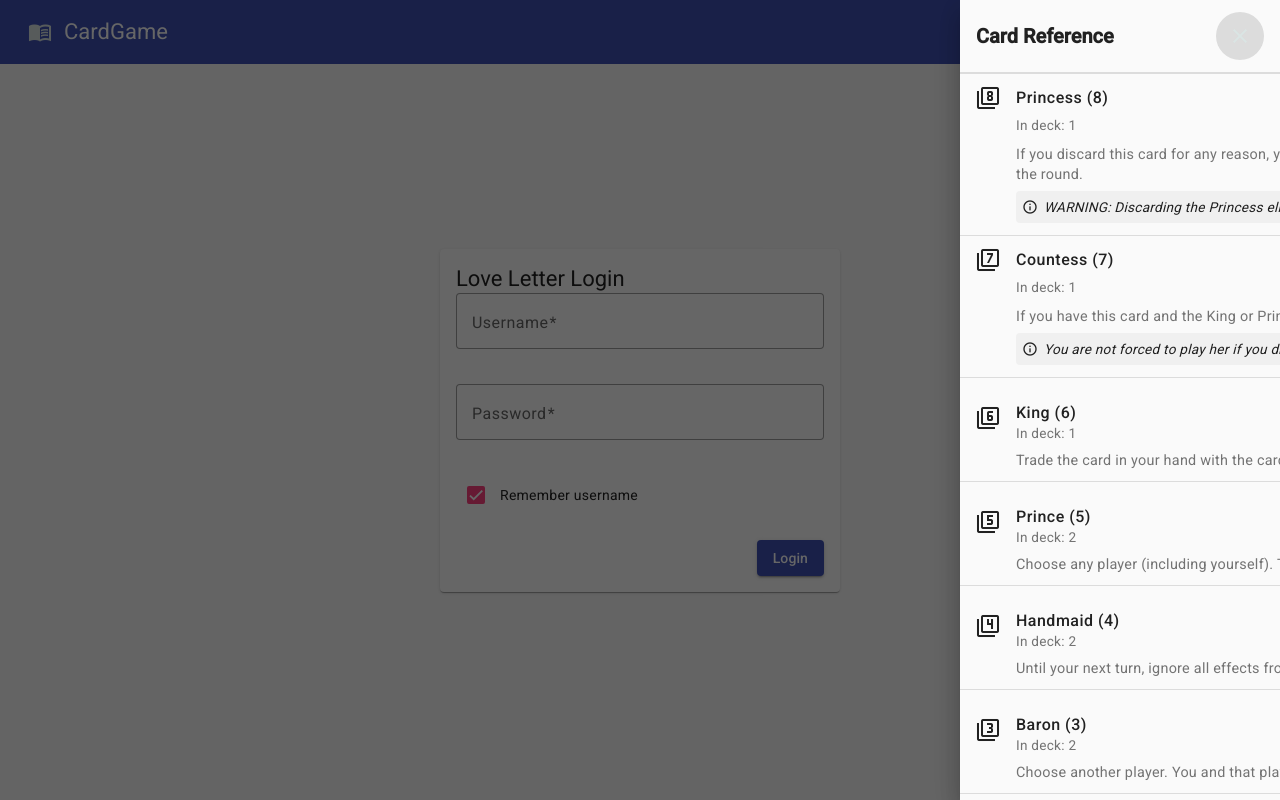
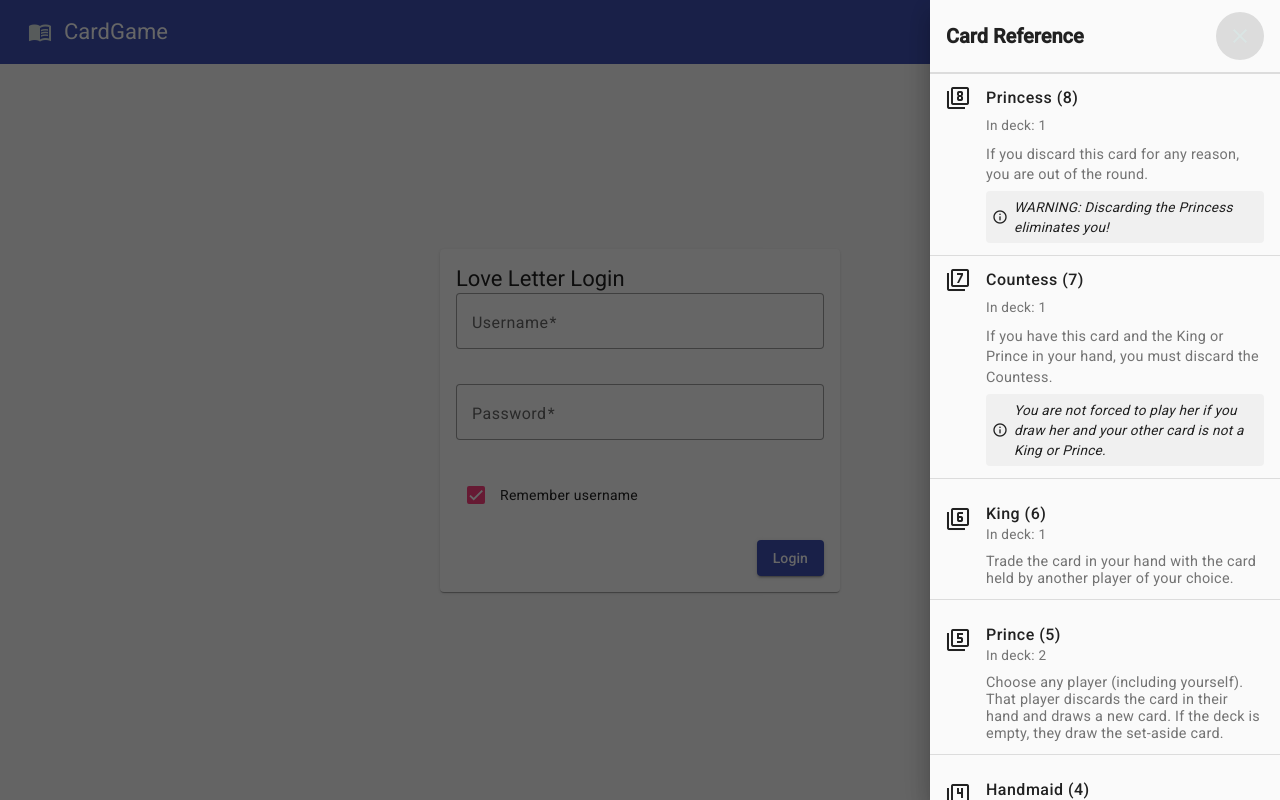
Before and after one commit to zerotwooneone/CardGame, an Angular app in the folder CardGame.Web/ClientApp/: page /login in a window 1280 px wide. Both pictures are taken after a click on the button "menu_book". Built offline with nearby package versions, Linux system fonts and the light colour scheme.

Commit message:
fix reference text wrapping issue

```diff
--- a/CardGame.Web/ClientApp/src/app/app.component.scss
+++ b/CardGame.Web/ClientApp/src/app/app.component.scss
@@ -23,7 +23,7 @@
 }
 
 .card-reference-sidenav {
-  width: 320px; // Adjust width as needed
+  width: 350px; // Increased width for better text wrapping
   max-width: 90vw; // Ensure it doesn't take too much space on small screens
   // Use theme variables for background
   // This will be automatically applied if your global theme is set up correctly.
@@ -35,5 +35,7 @@
     display: flex;
     flex-direction: column;
     height: 100%;
+    width: 100%; // Make sure it uses the full width of the sidenav
+    overflow-y: auto; // Allow internal scrolling if content is too long
   }
 }
--- a/CardGame.Web/ClientApp/src/app/shared/components/card-reference-sheet/card-reference-sheet.component.html
+++ b/CardGame.Web/ClientApp/src/app/shared/components/card-reference-sheet/card-reference-sheet.component.html
@@ -8,7 +8,8 @@
 <mat-list role="list" class="reference-list">
   <div *ngFor="let card of cardReferences;  let last = last; trackBy: trackByRank">
     <mat-list-item role="listitem" class="reference-item" [id]="'card-ref-' + card.rank">
-      <mat-icon matListItemIcon class="card-rank-icon">{{ 'filter_' + card.rank }}</mat-icon> <div matListItemTitle class="card-name">{{ card.name }} ({{ card.rank }})</div>
+      <mat-icon matListItemIcon class="card-rank-icon">{{ 'filter_' + card.rank }}</mat-icon>
+      <div matListItemTitle class="card-name">{{ card.name }} ({{ card.rank }})</div>
       <div matListItemLine class="card-count">In deck: {{ card.countInDeck }}</div>
       <div matListItemLine class="card-effect">{{ card.effectDescription }}</div>
       <div *ngIf="card.specialNote" matListItemLine class="card-special-note">
--- a/CardGame.Web/ClientApp/src/app/shared/components/card-reference-sheet/card-reference-sheet.component.scss
+++ b/CardGame.Web/ClientApp/src/app/shared/components/card-reference-sheet/card-reference-sheet.component.scss
@@ -30,39 +30,43 @@
   padding-top: 12px;
   padding-bottom: 12px;
   align-items: flex-start; // Align icon with first line of text
+  width: 100%;
+  box-sizing: border-box; // Include padding and border in the element's total width and height
 
-  // Target the internal content wrapper of mat-list-item for text wrapping
-  // The exact selector might vary slightly between Material versions.
-  // Inspect the element in browser dev tools if this doesn't work.
-  // For MDC-based components (Angular Material v15+):
-  ::ng-deep .mdc-list-item__content, // General content wrapper
-  ::ng-deep .mat-mdc-list-item-text-wrapper { // Specific text wrapper
-    white-space: normal !important; // Allow text to wrap
-    overflow: visible !important; // Ensure content isn't clipped
-    text-overflow: clip !important; // Prevent ellipsis
-    display: block; // Ensure it takes block layout for wrapping
+  ::ng-deep .mdc-list-item__content,
+  ::ng-deep .mat-mdc-list-item-text-wrapper,
+  ::ng-deep .mat-mdc-list-item__primary-text,
+  ::ng-deep .mat-mdc-list-item__secondary-text {
+    white-space: normal !important;
+    overflow: visible !important;
+    text-overflow: clip !important;
+    display: block !important;
   }
 
   .card-rank-icon {
     margin-right: 16px;
-    color: var(--mat-icon-color); // Use theme variable
+    color: var(--mat-icon-color);
     // Example: Color icons based on rank or type
     // &.rank-1 { color: mat.get-theme-color($theme, primary, 100); }
   }
 
   .card-name {
     font-weight: 500;
+    white-space: normal;
   }
 
   .card-count {
     font-size: 0.85em;
-    color: var(--mat-secondary-text-color); // Use theme variable
+    color: var(--mat-secondary-text-color);
     margin-bottom: 4px;
   }
 
   .card-effect {
     font-size: 0.9em;
-    white-space: normal; // Allow text to wrap
+    white-space: normal !important;
+    overflow-wrap: break-word;
+    word-wrap: break-word;
+    word-break: break-word;
     line-height: 1.4;
     display: block;
   }
@@ -73,16 +77,21 @@
     margin-top: 6px;
     padding: 6px;
     border-radius: 4px;
-    background-color: rgba(128, 128, 128, 0.08); // Subtle background
-    color: var(--mat-hint-text-color); // Use theme variable
+    background-color: rgba(128, 128, 128, 0.08);
+    color: var(--mat-hint-text-color);
     display: flex;
     align-items: center;
+    white-space: normal;
+    overflow-wrap: break-word;
+    word-wrap: break-word;
+    word-break: break-word;
 
     .note-icon {
       font-size: 16px;
       width: 16px;
       height: 16px;
       margin-right: 6px;
+      flex-shrink: 0;
     }
   }
 }
```
